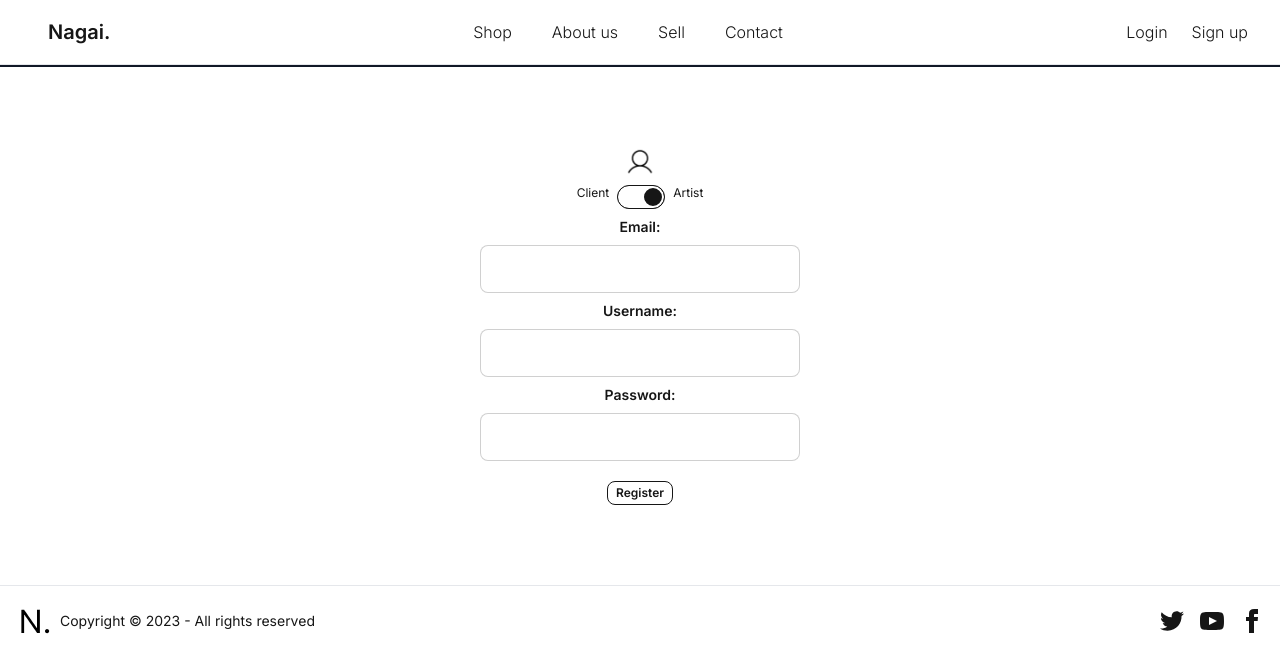
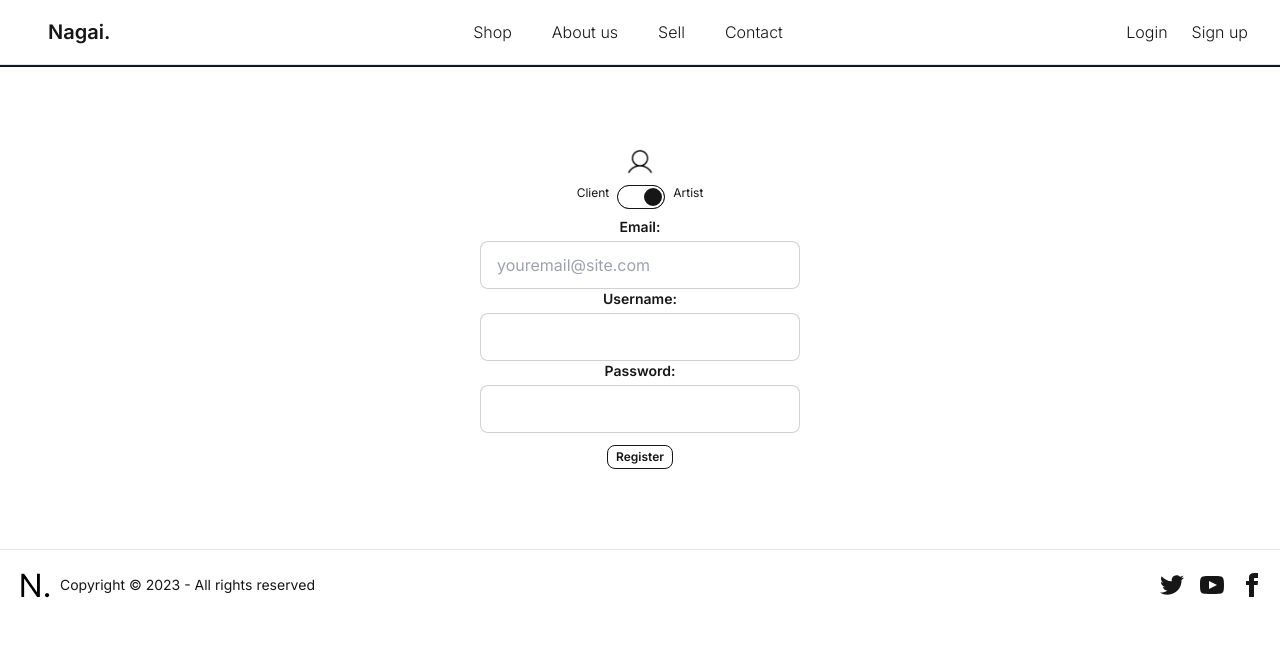
Before and after one commit to SergioGarciaF/Nagai-project, a React (Vite) app: page /register in a window 1280 px wide. Shown: the top 672 px of the page. Built offline with nearby package versions, Linux system fonts and the light colour scheme; no server answers.

Commit message:
Building Signup

```diff
--- a/src/components/Register-SignUp/Register/Register.tsx
+++ b/src/components/Register-SignUp/Register/Register.tsx
@@ -1,13 +1,36 @@
+import user from '../../../assets/icons/PhUserLight.png';
+import Header from '../../Header/Header';
+import Footer from '../../Footer/Footer';
 
-
-import user from '../../../assets/icons/PhUserLight.png'
-import Header from '../../Header/Header'
-import Footer from '../../Footer/Footer'
+import { useState } from 'react';
+import { client } from '../../../supabase/client';
 
 const Register = () => {
+    const [email, setEmail] = useState("");
+    const [userName, setUserName] = useState("");
+    const [password, setPassword] = useState("");
+    const handleSubmit = async (e) => {
+        e.preventDefault();
+
+        try {
+            const { data, error } = await client.auth.signUp({
+                email: email,
+                password: password,
+            });
+
+            if (error) {
+                console.error("Error al registrar:", error);
+            } else {
+                console.log("Registro exitoso:", data);
+            }
+        } catch (error) {
+            console.error("Error inesperado:", error);
+        }
+    };
+
     return (
         <>
-        <Header />
+            <Header />
             <div className='flex flex-col gap-2 font-inter justify-center mt-20 items-center mx-auto'>
                 <img src={user} width={30} alt="" />
                 <div className='flex space-x-2'>
@@ -15,17 +38,33 @@ const Register = () => {
                     <input type="checkbox" className="toggle" checked />
                     <p className='text-xs'>Artist</p>
                 </div>
-                <p className='font-semibold text-sm'>Email:</p>
-                <input type="email" className="input input-bordered w-full max-w-xs" />
-                <p className='font-semibold text-sm'>Username:</p>
-                <input type="text" className="input input-bordered w-full max-w-xs" />
-                <p className='font-semibold text-sm'>Password:</p>
-                <input type="password" className="input input-bordered w-full max-w-xs" />
-                <button className="btn btn-xs btn-outline btn-neutral mt-3">Register</button>
+                <form onSubmit={handleSubmit}>
+                    <p className='font-semibold text-sm mb-1'>Email:</p>
+                    <input
+                        type="email"
+                        name='email'
+                        placeholder='youremail@site.com'
+                        className="input input-bordered w-full max-w-xs"
+                        onChange={e => setEmail(e.target.value)}
+                    />
+                    <p className='font-semibold text-sm mb-1'>Username:</p>
+                    <input
+                        type="text"
+                        className="input input-bordered w-full max-w-xs"
+                        onChange={e => setUserName(e.target.value)}
+                    />
+                    <p className='font-semibold text-sm mb-1'>Password:</p>
+                    <input
+                        type="password"
+                        className="input input-bordered w-full max-w-xs"
+                        onChange={e => setPassword(e.target.value)}
+                    />
+                    <button className="btn btn-xs btn-outline btn-neutral mt-3">Register</button>
+                </form>
             </div>
             <Footer />
         </>
-    )
+    );
 }
 
-export default Register
+export default Register;
--- a/src/supabase/client.tsx
+++ b/src/supabase/client.tsx
@@ -1,6 +1,6 @@
 import { createClient } from "@supabase/supabase-js";
 
 export const client = createClient(
-  process.env.REACT_APP_SUPABASE_URL as string,
-  process.env.REACT_APP_SUPABASE_ANON_KEY as string
+  import.meta.env.VITE_REACT_APP_SUPABASE_URL as string,
+  import.meta.env.VITE_REACT_APP_SUPABASE_ANON_KEY as string
 );
```
